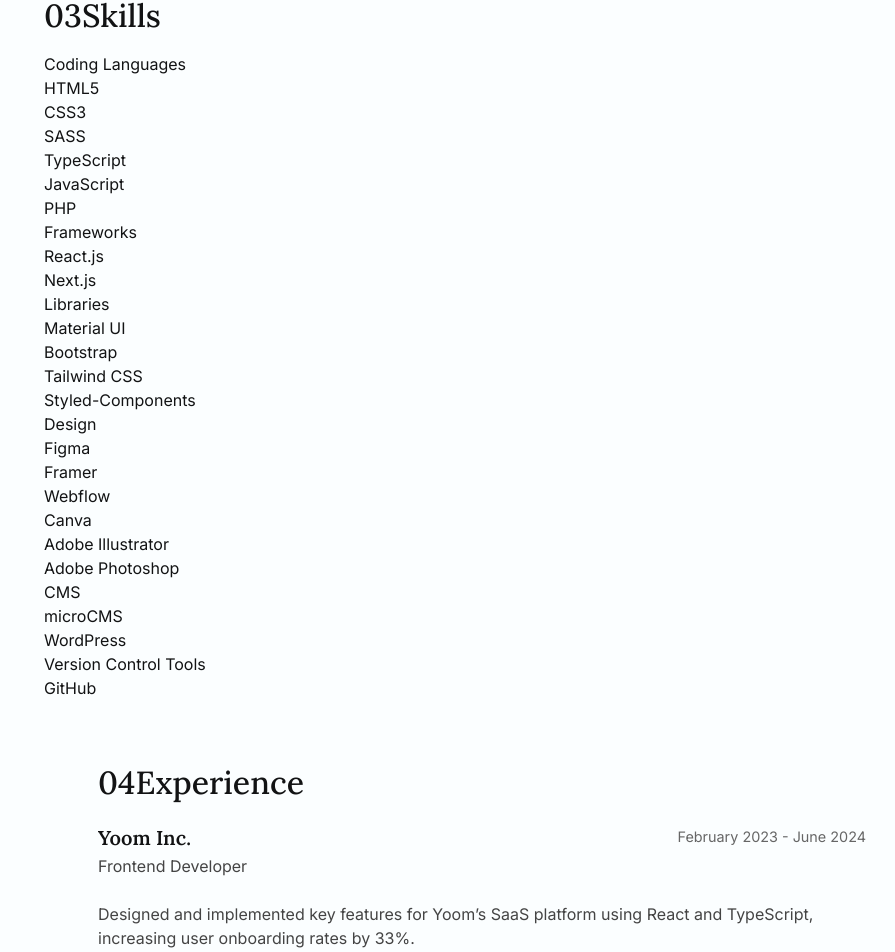
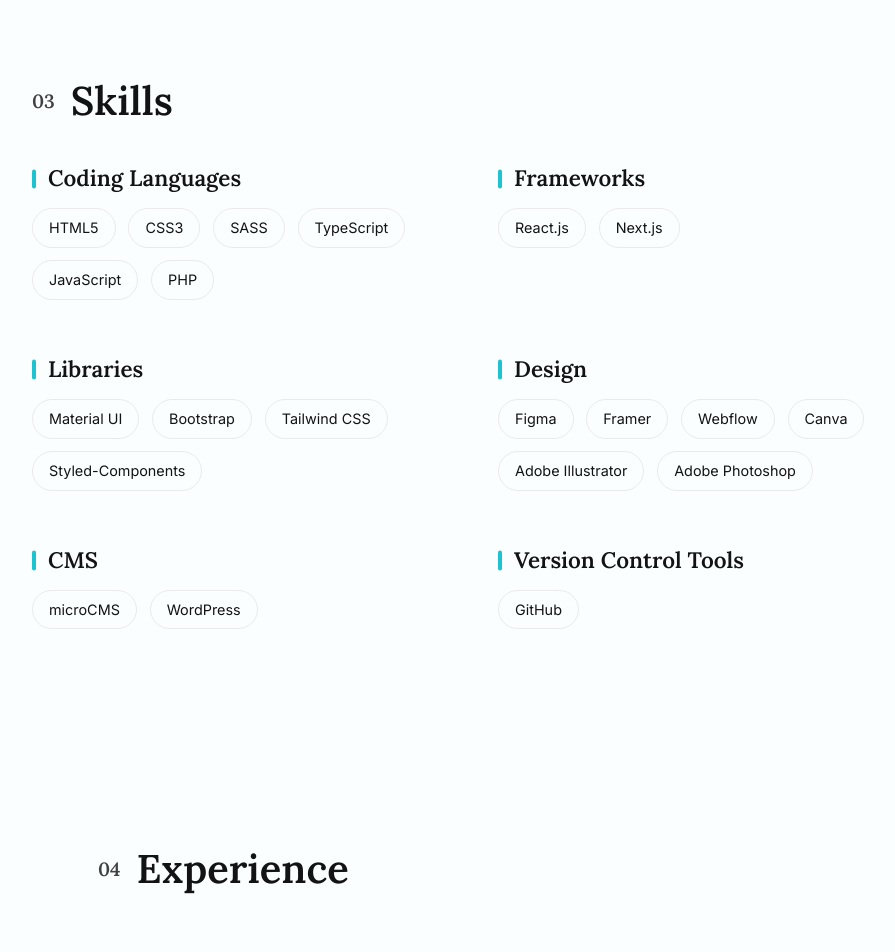
Before and after one commit to ayakakojimaak/portfolio, a Next.js app: page / in a window 1280 px wide. Shown: the part 2839-3791 px from the top of the page, without its empty margins (158-1053 px from the left). Built offline with nearby package versions, Linux system fonts and the light colour scheme.

Commit message:
change design experience

```diff
--- a/src/components/Experience.module.scss
+++ b/src/components/Experience.module.scss
@@ -1,12 +1,31 @@
+@use "../styles/partials/variables" as variables;
+
 .experienceSection {
   max-width: 800px;
   margin: 0 auto;
-  padding: 2rem 1rem;
+  padding: 5rem 1rem;
+
+  h2 {
+    font-family: variables.$font-family-title;
+    font-size: 2.5rem;
+    font-weight: 600;
+    margin-bottom: 2.5rem;
+    display: flex;
+    align-items: center;
+    gap: 1rem;
+
+    span:first-child {
+      font-size: 1.2rem;
+      color: var(--text-color);
+      opacity: 0.8;
+    }
+  }
 }
 
 .experienceItem {
   padding: 1.5rem 0;
   border-bottom: 1px solid var(--border-color);
+  margin-bottom: 1rem;
 
   &:last-child {
     border-bottom: none;
@@ -17,7 +36,7 @@
   display: flex;
   align-items: flex-start;
   justify-content: space-between;
-  margin-bottom: 1rem;
+  margin-bottom: 1.5rem;
 }
 
 .headerLeft {
@@ -25,19 +44,26 @@
 }
 
 .company {
-  font-size: 1.25rem;
+  font-family: variables.$font-family-title;
+  font-size: 1.4rem;
   font-weight: 600;
-  margin-bottom: 0.25rem;
+  margin-bottom: 0.5rem;
+  color: var(--text-color);
 }
 
 .title {
-  color: #444;
+  font-family: variables.$font-family-text;
+  font-size: 1.1rem;
+  color: var(--medium-emphasis);
   margin-bottom: 0.5rem;
 }
 
 .period {
-  color: #666;
+  color: var(--medium-emphasis);
   font-size: 0.9rem;
+  font-family: variables.$font-family-text;
+  white-space: nowrap;
+  margin-left: 1rem;
 }
 
 .details {
@@ -46,12 +72,79 @@
   margin: 0;
 
   li {
+    font-family: variables.$font-family-text;
     margin-bottom: 0.75rem;
-    line-height: 1.5;
-    color: #444;
+    line-height: 1.6;
+    color: var(--text-color);
+    position: relative;
+    padding-left: 1.5rem;
+
+    &:before {
+      content: "";
+      position: absolute;
+      left: 0;
+      top: 0.7rem;
+      width: 6px;
+      height: 6px;
+      border-radius: 50%;
+      background-color: var(--primary-color);
+    }
 
     &:last-child {
       margin-bottom: 0;
     }
   }
 }
+
+// レスポンシブ対応
+@media (max-width: variables.$breakpoint-md) {
+  .experienceSection {
+    padding: 4rem 1rem;
+
+    h2 {
+      font-size: 2rem;
+      margin-bottom: 2rem;
+    }
+  }
+
+  .company {
+    font-size: 1.3rem;
+  }
+
+  .title {
+    font-size: 1rem;
+  }
+}
+
+@media (max-width: variables.$breakpoint-sm) {
+  .experienceSection {
+    padding: 3rem 1rem;
+
+    h2 {
+      font-size: 1.75rem;
+      margin-bottom: 1.5rem;
+    }
+  }
+
+  .header {
+    flex-direction: column;
+  }
+
+  .period {
+    margin-left: 0;
+    margin-top: 0.5rem;
+  }
+
+  .company {
+    font-size: 1.2rem;
+  }
+
+  .title {
+    font-size: 0.95rem;
+  }
+
+  .details li {
+    font-size: 0.9rem;
+    line-height: 1.5;
+  }
+}
--- /dev/null
+++ b/src/components/Skills.module.scss
@@ -0,0 +1,125 @@
+@use "../styles/partials/variables" as variables;
+
+.container {
+  padding: 5rem 0;
+  margin-bottom: 2rem;
+}
+
+.title {
+  font-family: variables.$font-family-title;
+  font-size: 2.5rem;
+  font-weight: 600;
+  margin-bottom: 2.5rem;
+  display: flex;
+  align-items: center;
+  gap: 1rem;
+}
+
+.sectionNumber {
+  font-size: 1.2rem;
+  color: var(--text-color);
+  opacity: 0.8;
+}
+
+.skillsGrid {
+  display: grid;
+  grid-template-columns: repeat(auto-fill, minmax(300px, 1fr));
+  gap: 2rem;
+}
+
+.skillCategory {
+  margin-bottom: 1.5rem;
+}
+
+.categoryTitle {
+  font-family: variables.$font-family-title;
+  font-size: 1.4rem;
+  font-weight: 600;
+  margin-bottom: 1rem;
+  color: var(--text-color);
+  position: relative;
+  padding-left: 1rem;
+
+  &:before {
+    content: "";
+    position: absolute;
+    left: 0;
+    top: 50%;
+    transform: translateY(-50%);
+    width: 4px;
+    height: 1.2rem;
+    background-color: var(--primary-color);
+    border-radius: 2px;
+  }
+}
+
+.skillsList {
+  list-style: none;
+  padding-left: 0;
+  display: flex;
+  flex-wrap: wrap;
+  gap: 0.8rem;
+}
+
+.skillItem {
+  font-family: variables.$font-family-text;
+  font-size: 0.9rem;
+  padding: 0.5rem 1rem;
+  background-color: var(--background-color);
+  border: 1px solid var(--border-color);
+  border-radius: 20px;
+  display: inline-block;
+  transition: all 0.2s ease;
+
+  &:hover {
+    transform: translateY(-2px);
+    box-shadow: 0 4px 8px rgba(0, 0, 0, 0.1);
+    border-color: var(--primary-color);
+  }
+}
+
+// レスポンシブ対応
+@media (max-width: variables.$breakpoint-md) {
+  .container {
+    padding: 4rem 0;
+  }
+
+  .title {
+    font-size: 2rem;
+    margin-bottom: 2rem;
+  }
+
+  .skillsGrid {
+    grid-template-columns: repeat(auto-fill, minmax(250px, 1fr));
+    gap: 1.5rem;
+  }
+
+  .categoryTitle {
+    font-size: 1.3rem;
+  }
+}
+
+@media (max-width: variables.$breakpoint-sm) {
+  .container {
+    padding: 3rem 0;
+  }
+
+  .title {
+    font-size: 1.75rem;
+    margin-bottom: 1.5rem;
+  }
+
+  .skillsGrid {
+    grid-template-columns: 1fr;
+    gap: 1rem;
+  }
+
+  .categoryTitle {
+    font-size: 1.2rem;
+  }
+
+  .skillItem {
+    font-size: 0.85rem;
+    padding: 0.4rem 0.9rem;
+  }
+}
--- a/src/components/Skills.tsx
+++ b/src/components/Skills.tsx
@@ -1,4 +1,5 @@
 import React from "react";
+import styles from "./Skills.module.scss";
 
 const skills = {
   "Coding Languages": ["HTML5", "CSS3", "SASS", "TypeScript", "JavaScript", "PHP"],
@@ -11,18 +12,20 @@
 
 const Skill = () => {
   return (
-    <section className="container" id="skills">
-      <h2 className="mb-3">
-        <span>03</span>
+    <section className={styles.container} id="skills">
+      <h2 className={styles.title}>
+        <span className={styles.sectionNumber}>03</span>
         <span>Skills</span>
       </h2>
-      <div className="">
+      <div className={styles.skillsGrid}>
         {Object.entries(skills).map(([category, skillList]) => (
-          <div className="" key={category}>
-            {category}
-            <ul>
+          <div className={styles.skillCategory} key={category}>
+            <h3 className={styles.categoryTitle}>{category}</h3>
+            <ul className={styles.skillsList}>
               {skillList.map((skill, index) => (
-                <li key={index}>{skill}</li>
+                <li className={styles.skillItem} key={index}>
+                  {skill}
+                </li>
               ))}
             </ul>
           </div>
```
